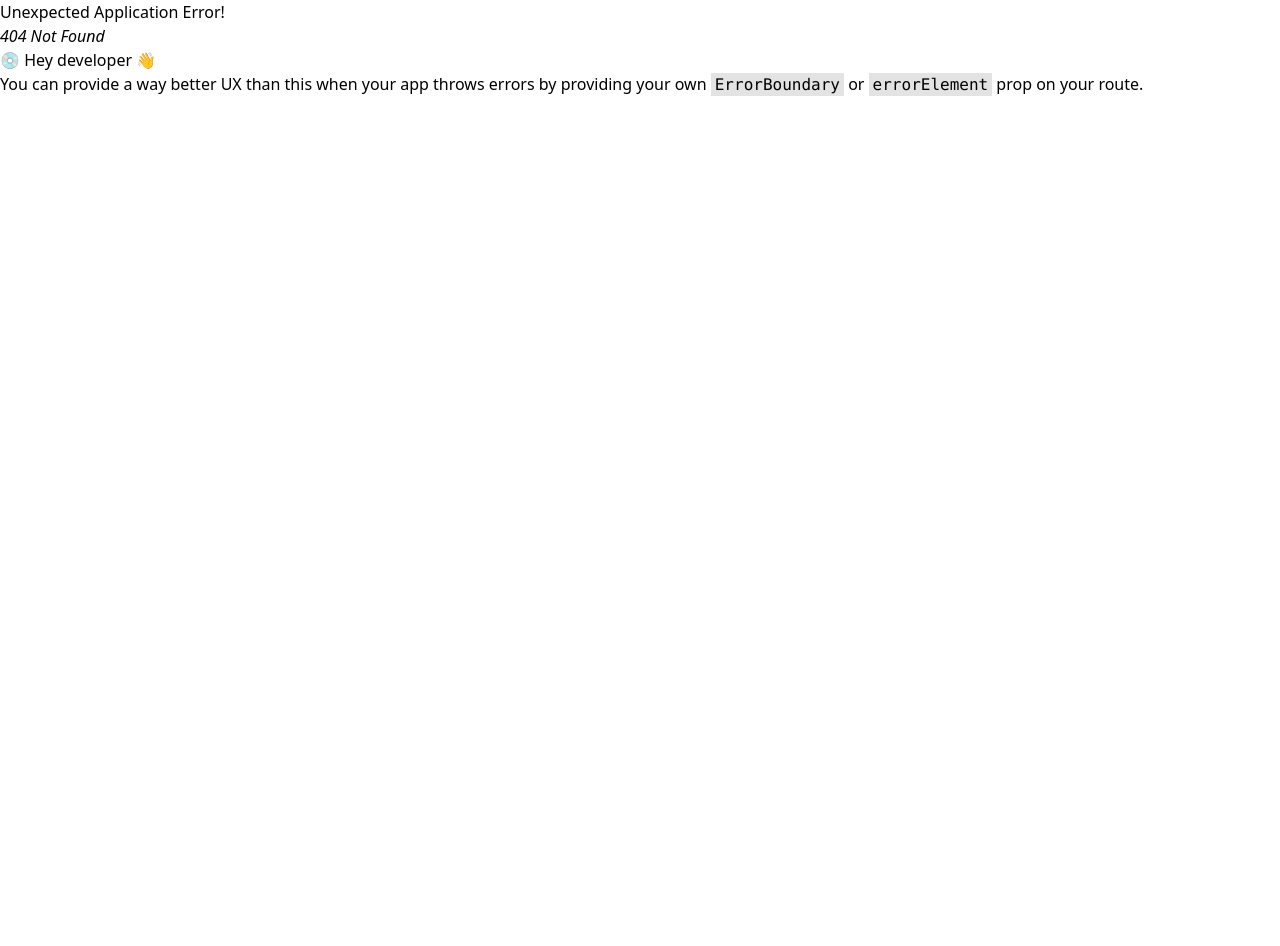
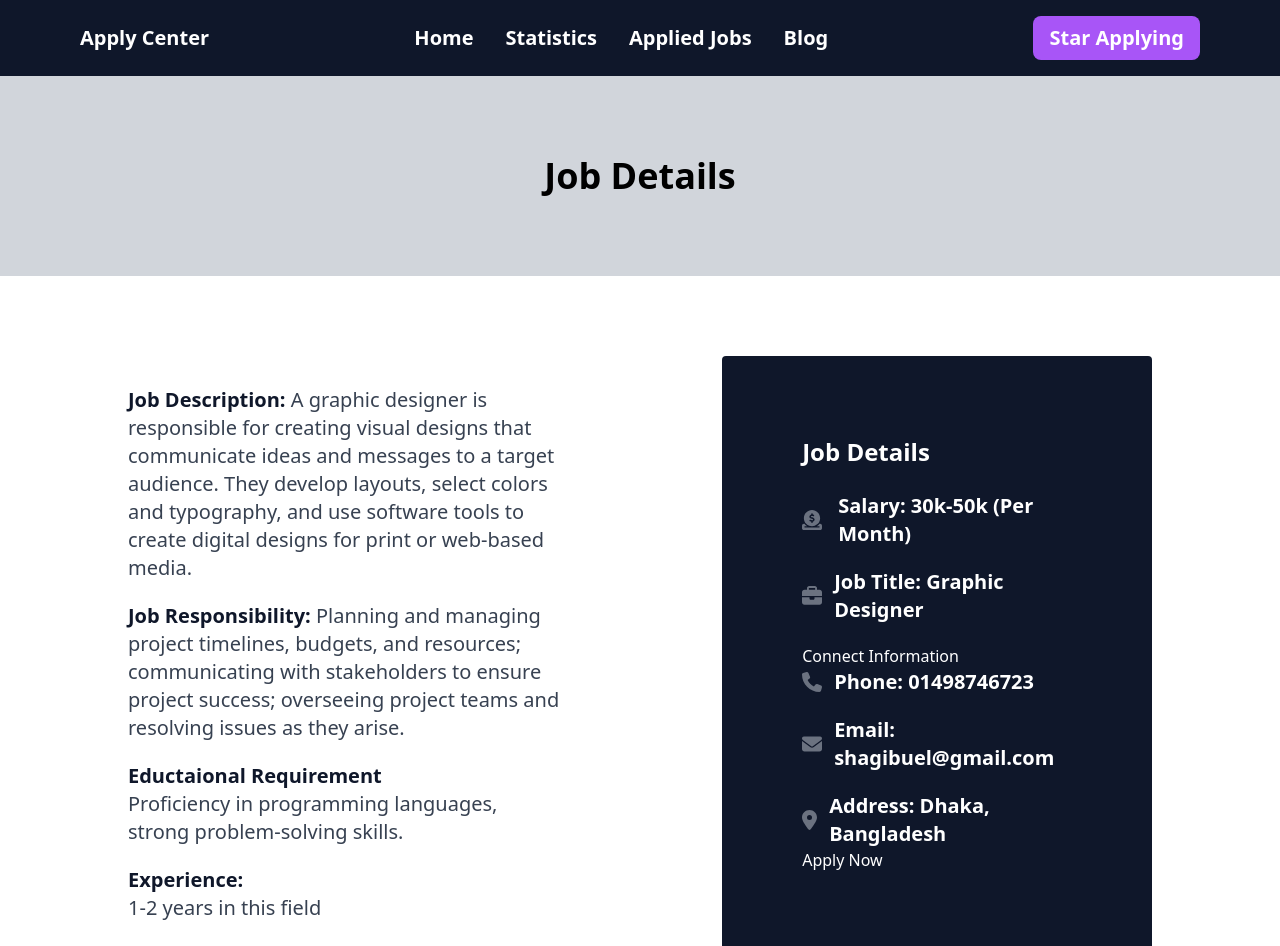
Before and after one commit to noornabi07/assignment-9, a React (Vite) app: page /1 in a window 1280 px wide. Before the commit this address had no page. Shown: the top 946 px of the page. Before the commit the page ends 800 px from the top, so only its background shows below. Built offline with nearby package versions, Linux system fonts and the light colour scheme.

Commit message:
job applied router data get from local storage and display show data …

```diff
--- a/src/components/Banner/Banner.jsx
+++ b/src/components/Banner/Banner.jsx
@@ -3,7 +3,6 @@ import img from '../../../public/banner-cover.png'
 import { useLoaderData } from 'react-router-dom';
 import Category from '../Category/Category';
 import Feature from '../Feature/Feature';
-import JobDetail from '../JobDetail/JobDetail';
 import { addToDb, getShoppingCart } from '../../utilities/fakeDb';
 
 
@@ -32,11 +31,15 @@ const Banner = () => {
         setFeature(saveJob)
     }, [features])
 
-    const handleViewDetails = shop =>{
-      const newJob = [...feature, shop]
-      setFeature(newJob)
-      addToDb(shop.id)
-    }
+    // const handleViewDetails = shop =>{
+    //   const newJob = [...feature, shop];
+    //   setFeature(newJob)
+    //   addToDb(shop.id)
+    // }
+
+    // const handleViewDetails = shop =>{
+    //     console.log(shop)
+    //   }
 
     return (
         <div>
@@ -77,7 +80,6 @@ const Banner = () => {
                         features.slice(0, 4).map(feature => <Feature
                             key={feature.id}
                             feature={feature}
-                            handleViewDetails={handleViewDetails}
                         ></Feature>)
                     }
                 </div>
--- a/src/components/Feature/Feature.jsx
+++ b/src/components/Feature/Feature.jsx
@@ -1,8 +1,9 @@
 import React from 'react';
 import { FontAwesomeIcon } from '@fortawesome/react-fontawesome'
 import { faLocationDot, faCircleDollarToSlot } from '@fortawesome/free-solid-svg-icons'
+import { Link } from 'react-router-dom';
 
-const Feature = ({ feature, handleViewDetails }) => {
+const Feature = ({ feature }) => {
     const { id, logo, name, title, type1, type2, address, salary } = feature;
     return (
         <div className='border-2 border-gray-400 p-6 rounded-lg'>
@@ -15,7 +16,7 @@ const Feature = ({ feature, handleViewDetails }) => {
             </div>
             <div className='flex gap-8'>
                 <div className='flex items-center'>
-                  <FontAwesomeIcon className='text-xl font-bold text-gray-500 mr-2' icon={faLocationDot} />
+                    <FontAwesomeIcon className='text-xl font-bold text-gray-500 mr-2' icon={faLocationDot} />
                     <p className='font-semibold text-xl text-gray-500'>{address}</p>
                 </div>
                 <div className='flex items-center'>
@@ -23,7 +24,9 @@ const Feature = ({ feature, handleViewDetails }) => {
                     <p className='font-semibold text-xl text-gray-500'>{salary}</p>
                 </div>
             </div>
-            <button onClick={() => handleViewDetails(feature)} className='mt-4 hover:bg-purple-600 bg-purple-500 py-2 px-4 font-bold text-white rounded'>View Details</button>
+            <Link to={`/${id}`}>
+                <button className='mt-4 hover:bg-purple-600 bg-purple-500 py-2 px-4 font-bold text-white rounded'>View Details</button>
+            </Link>
         </div>
     );
 };
--- a/src/components/JobDetail/JobDetail.jsx
+++ b/src/components/JobDetail/JobDetail.jsx
@@ -1,10 +1,64 @@
-import React, { useContext } from 'react';
+import React, { useContext, useEffect, useState } from 'react';
+import { useParams } from 'react-router-dom';
+import { FontAwesomeIcon } from '@fortawesome/react-fontawesome'
+import { faLocationDot, faCircleDollarToSlot, faBriefcase, faPhone, faEnvelope } from '@fortawesome/free-solid-svg-icons'
 
 const JobDetail = () => {
+    const jobId = useParams();
+    const [details, setDetails] = useState([]);
+    useEffect(() => {
+        fetch('feature-data.json')
+            .then(res => res.json())
+            .then(data => setDetails(data));
+    }, [])
+
+    const jobDetail = details.find(detail => detail.id === jobId.id);
+    console.log(jobDetail)
 
     return (
-        <div>
+        <div >
+            <div className='text-center bg-gray-300 py-20'>
+                <h2 className='font-bold text-4xl'>Job Details</h2>
+            </div>
 
+            <div className='flex items-center gap-40 px-32 mt-20 pb-5'>
+                <div className='w-2/4'>
+                    <p className=' text-xl text-gray-700 mb-5'><span className='font-bold text-slate-900'>Job Description:</span> {jobDetail && jobDetail.description}</p>
+                    <p className=' text-xl text-gray-700 mb-5'><span className='font-bold text-slate-900'>Job Responsibility:</span> {jobDetail && jobDetail.resposibility}</p>
+                    <p className=' text-xl text-gray-700 mb-5'><span className='font-bold text-slate-900'>Eductaional Requirement</span > <br /> {jobDetail && jobDetail.requirement}
+                    </p>
+                    <h6 className=' text-xl text-gray-700'><span className='font-bold text-slate-900'>Experience:</span> <br />
+                        {jobDetail && jobDetail.experience}
+                    </h6>
+                </div>
+
+                <div className='bg-slate-900 text-white p-20 rounded'>
+                    <h2 className='font-bold text-2xl mb-6'>Job Details</h2>
+                    <div className='flex gap-2 items-center mb-5'>
+                        <FontAwesomeIcon className='text-xl font-bold text-gray-500 mr-2' icon={faCircleDollarToSlot} />
+                        <p className='font-semibold text-xl'>Salary: {jobDetail && jobDetail.salary} (Per Month)</p>
+                    </div>
+                    <div className='flex gap-1 mb-5 items-center'>
+                        <FontAwesomeIcon className='text-xl font-bold text-gray-500 mr-2' icon={faBriefcase} />
+                        <p className='font-semibold text-xl'>Job Title: {jobDetail && jobDetail.title}</p>
+                    </div>
+
+                    <h2>Connect Information</h2>
+                    <div className='flex gap-1 items-center mb-5'>
+                        <FontAwesomeIcon className='text-xl font-bold text-gray-500 mr-2' icon={faPhone} />
+                        <p className='font-semibold text-xl'>Phone: {jobDetail && jobDetail.phone}</p>
+                    </div>
+                    <div className='flex gap-1 items-center mb-5'>
+                        <FontAwesomeIcon className='text-xl font-bold text-gray-500 mr-2' icon={faEnvelope} />
+                        <p className='font-semibold text-xl'>Email: {jobDetail && jobDetail.email}</p>
+                    </div>
+                    <div className='flex gap-1 items-center'>
+                        <FontAwesomeIcon className='text-xl font-bold text-gray-500 mr-2' icon={faLocationDot} />
+                        <p className='font-semibold text-xl'>Address: {jobDetail && jobDetail.location}</p>
+                    </div>
+                    <button>Apply Now</button>
+                </div>
+            </div>
         </div>
     );
 };
--- a/src/main.jsx
+++ b/src/main.jsx
@@ -13,6 +13,7 @@ import Banner from './components/Banner/Banner';
 import Applied from './components/Applied/Applied';
 import getData from '../src/fetchData'
 import appliedData from './appliedData';
+import JobDetail from './components/JobDetail/JobDetail';
 
 const router = createBrowserRouter([
   {
@@ -32,6 +33,10 @@ const router = createBrowserRouter([
         path: 'applied',
         element: <Applied></Applied>,
         loader: appliedData
+      },
+      {
+        path: '/:id',
+        element: <JobDetail></JobDetail>
       }
     ]
   }
```
